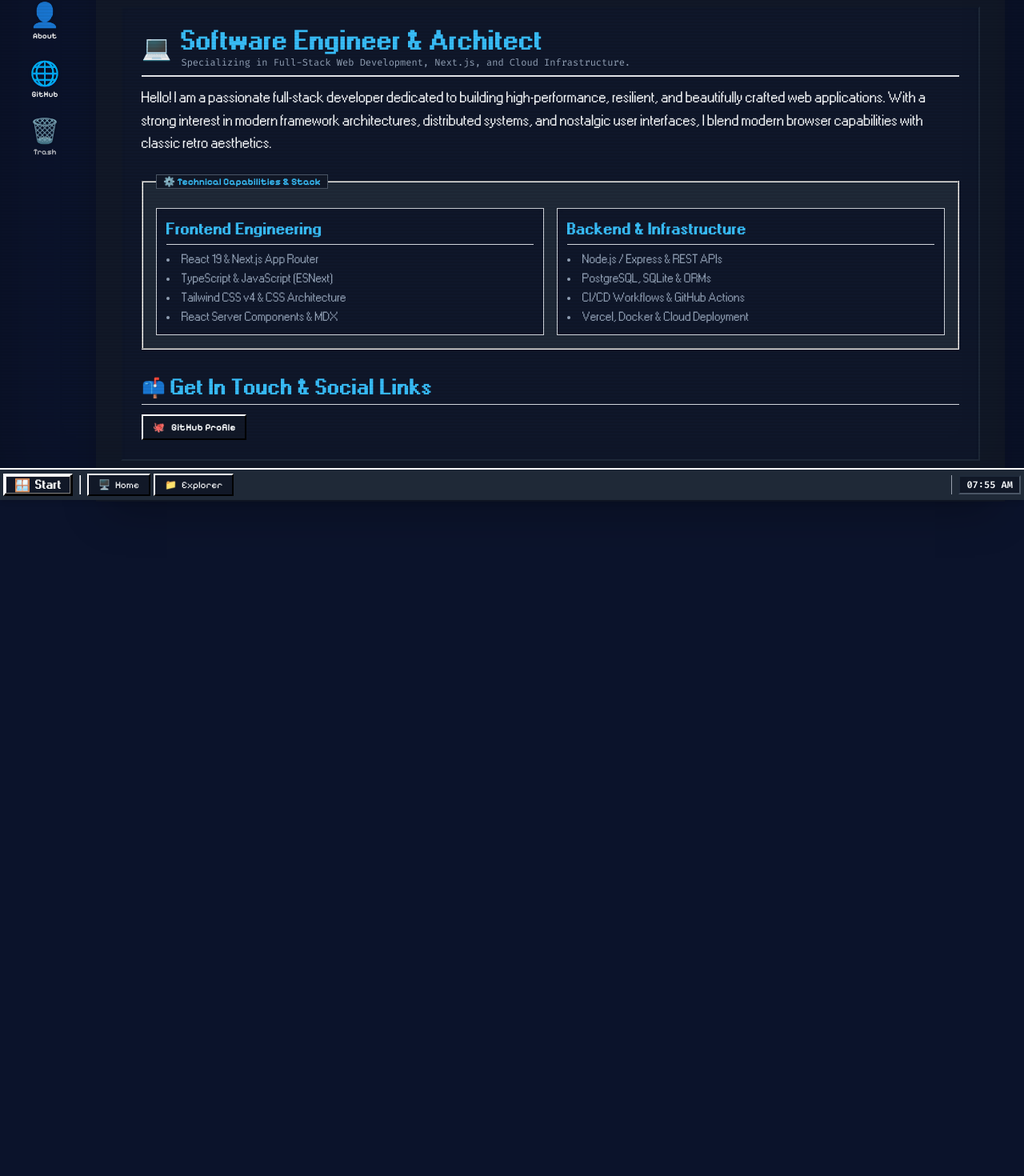
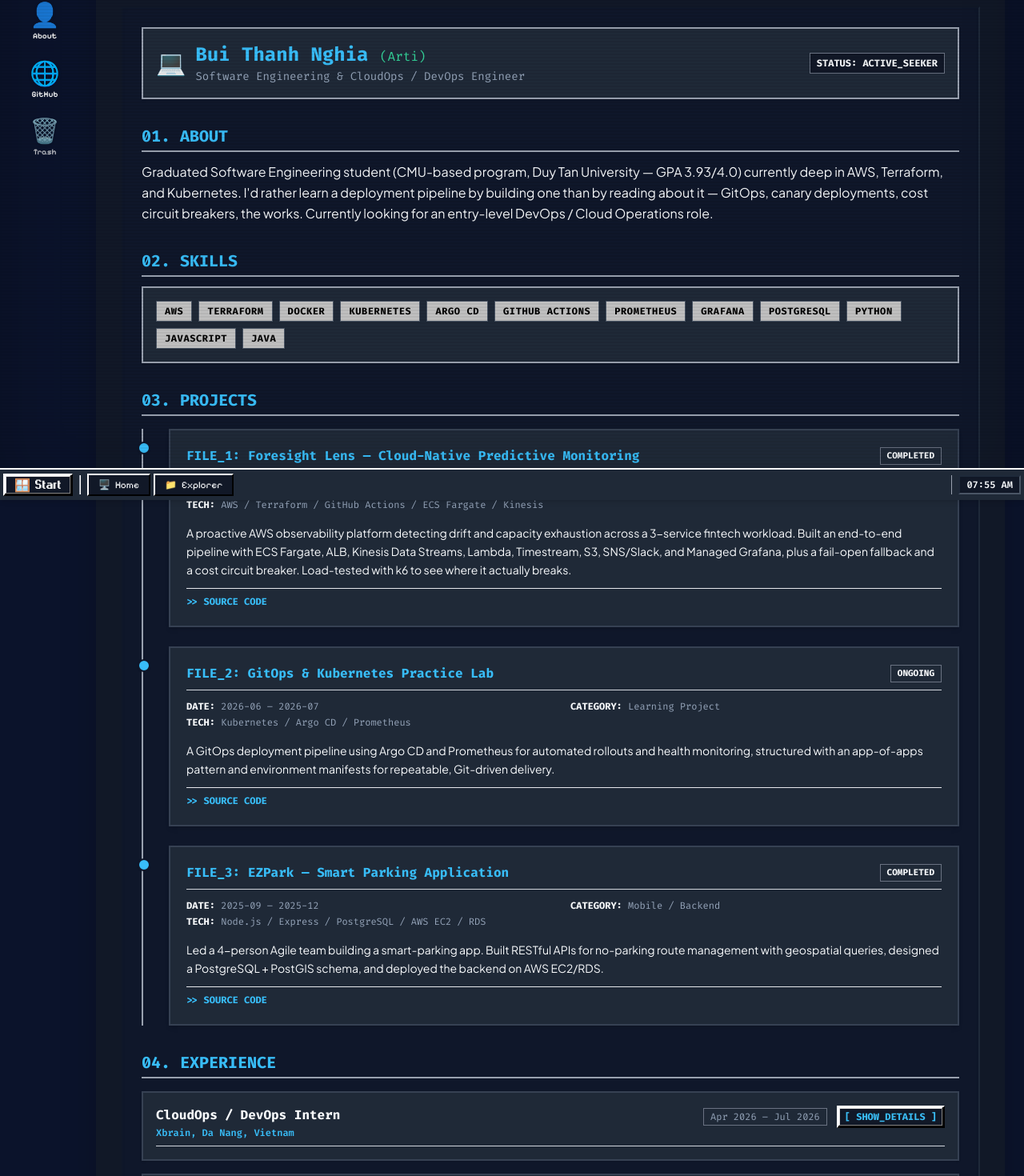
Before and after one commit to BuiThanhNghiaDTU19122004/Blog, a Next.js app: page /about/about in a window 1280 px wide. Shown: the part 175-1645 px from the top of the page at 80% size. Before the commit the page ends 882 px from the top, so only its background shows below. Built offline with nearby package versions, Linux system fonts and the light colour scheme.

Commit message:
feat(about): rebuild About Me page with timeline and interactive experience toggles

```diff
--- a/app/[locale]/about/page.tsx
+++ b/app/[locale]/about/page.tsx
@@ -1,10 +1,80 @@
 import Link from 'next/link'
 import { Window } from '@/components/win98/Window'
 import { getDictionary } from '@/lib/i18n/dictionary'
+import { ExperienceItem } from '@/components/win98/ExperienceItem'
 
 interface AboutPageProps {
   params: Promise<{ locale: string }>
 }
+
+// ponytail: static dataset matching terminal/file-card about page structure
+const skills = [
+  'AWS',
+  'Terraform',
+  'Docker',
+  'Kubernetes',
+  'Argo CD',
+  'GitHub Actions',
+  'Prometheus',
+  'Grafana',
+  'PostgreSQL',
+  'Python',
+  'JavaScript',
+  'Java',
+]
+
+const projects = [
+  {
+    fileId: 'FILE_1',
+    name: 'Foresight Lens — Cloud-Native Predictive Monitoring',
+    date: '2026-06 – 2026-07',
+    status: 'Completed',
+    category: 'Cloud Observability / Fintech',
+    tech: 'AWS / Terraform / GitHub Actions / ECS Fargate / Kinesis',
+    description:
+      'A proactive AWS observability platform detecting drift and capacity exhaustion across a 3-service fintech workload. Built an end-to-end pipeline with ECS Fargate, ALB, Kinesis Data Streams, Lambda, Timestream, S3, SNS/Slack, and Managed Grafana, plus a fail-open fallback and a cost circuit breaker. Load-tested with k6 to see where it actually breaks.',
+    sourceUrl: 'github.com/BuiThanhNghiaDTU19122004/CDO07-Capstone',
+  },
+  {
+    fileId: 'FILE_2',
+    name: 'GitOps & Kubernetes Practice Lab',
+    date: '2026-06 – 2026-07',
+    status: 'Ongoing',
+    category: 'Learning Project',
+    tech: 'Kubernetes / Argo CD / Prometheus',
+    description:
+      'A GitOps deployment pipeline using Argo CD and Prometheus for automated rollouts and health monitoring, structured with an app-of-apps pattern and environment manifests for repeatable, Git-driven delivery.',
+    sourceUrl: 'github.com/BuiThanhNghiaDTU19122004/gitops',
+  },
+  {
+    fileId: 'FILE_3',
+    name: 'EZPark — Smart Parking Application',
+    date: '2025-09 – 2025-12',
+    status: 'Completed',
+    category: 'Mobile / Backend',
+    tech: 'Node.js / Express / PostgreSQL / AWS EC2 / RDS',
+    description:
+      'Led a 4-person Agile team building a smart-parking app. Built RESTful APIs for no-parking route management with geospatial queries, designed a PostgreSQL + PostGIS schema, and deployed the backend on AWS EC2/RDS.',
+    sourceUrl: 'github.com/NagikoPokPok/EZPark',
+  },
+]
+
+const experiences = [
+  {
+    title: 'CloudOps / DevOps Intern',
+    companyLocation: 'Xbrain, Da Nang, Vietnam',
+    dateRange: 'Apr 2026 – Jul 2026',
+    details:
+      'Acquired foundational knowledge across AWS CloudOps services, focusing on architecture and system design best practices. Studied and practiced core Kubernetes concepts, automated GitOps workflows, and canary deployment strategies.',
+  },
+  {
+    title: 'Graduation Internship — Team Lead',
+    companyLocation: 'Kaopiz Holdings, Da Nang, Vietnam',
+    dateRange: 'Sep 2025 – Dec 2025',
+    details:
+      'Led a 4-member Agile/Scrum team designing and developing EZPark, a smart-parking app, through Daily Scrum, Sprint Planning, and Retrospectives. Collaborated on system architecture and implemented backend RESTful APIs and database integration.',
+  },
+]
 
 export default async function AboutPage({ params }: AboutPageProps) {
   const { locale } = await params
@@ -12,9 +82,9 @@ export default async function AboutPage({ params }: AboutPageProps) {
 
   return (
     <Window
-      title={`User Profile - [profile.exe]`}
+      title={`User Profile - [Bui Thanh Nghia (Arti) - profile.exe]`}
       icon="👤"
-      address={`C:\\Blog\\User\\profile.exe`}
+      address={`C:\\Blog\\User\\BuiThanhNghia\\profile.exe`}
       statusText={`${dict.systemStatus} | System Memory: 640KB OK`}
     >
       <div className="space-y-6">
@@ -28,83 +98,160 @@ export default async function AboutPage({ params }: AboutPageProps) {
             <span>{dict.backToExplorer}</span>
           </Link>
 
-          <div className="flex items-center gap-2 text-xs font-mono text-gray-700">
-            <span className="bg-white border border-gray-500 px-2 py-0.5 shadow-inner">
-              SYSTEM USER
+          <div className="flex items-center gap-2 text-xs font-mono text-gray-700 dark:text-gray-300">
+            <span className="bg-[var(--bg-surface)] border border-gray-500 px-2 py-0.5 shadow-inner text-[var(--text-main)] font-bold">
+              USER: BUI THANH NGHIA (ARTI)
             </span>
           </div>
         </div>
 
-        {/* Main Content Box */}
-        <div className="bg-[var(--bg-surface-inset)] border-2 border-gray-800 border-t-gray-900 border-l-gray-900 p-4 sm:p-6 shadow-inner space-y-6">
-          <section className="space-y-3">
-            <div className="flex items-center gap-3 border-b-2 border-gray-200 pb-2">
+        {/* Main Terminal Content Box */}
+        <div className="bg-[var(--bg-surface-inset)] border-2 border-gray-800 border-t-gray-900 border-l-gray-900 p-4 sm:p-6 shadow-inner space-y-8 font-mono">
+          {/* Profile Name Banner */}
+          <div className="flex flex-wrap items-center justify-between gap-4 border-2 border-gray-400 dark:border-gray-700 pb-4 bg-[var(--bg-surface-subtle)] p-4 shadow-sm">
+            <div className="flex items-center gap-3">
               <span className="text-3xl select-none">💻</span>
               <div>
-                <h1 className="text-3xl font-bold font-crt text-[var(--accent-primary)]">
-                  Software Engineer & Architect
+                <h1 className="text-xl sm:text-2xl font-bold font-mono text-[var(--accent-primary)]">
+                  Bui Thanh Nghia <span className="text-sm sm:text-base text-[var(--accent-secondary)] font-normal">(Arti)</span>
                 </h1>
-                <p className="text-xs font-mono text-[var(--text-muted)]">
-                  Specializing in Full-Stack Web Development, Next.js, and Cloud Infrastructure.
+                <p className="text-xs sm:text-sm font-mono text-[var(--text-muted)] mt-0.5">
+                  Software Engineering &amp; CloudOps / DevOps Engineer
                 </p>
               </div>
             </div>
+            <div className="flex items-center gap-2 font-mono text-xs">
+              <span className="bg-[var(--bg-surface)] border border-gray-500 px-2 py-1 shadow-inner text-[var(--text-main)] font-bold">
+                STATUS: ACTIVE_SEEKER
+              </span>
+            </div>
+          </div>
 
-            <p className="font-body text-[1.05rem] text-[var(--text-main)] leading-[1.7]">
-              {locale === 'vi'
-                ? 'Xin chào! Tôi là một nhà phát triển full-stack đam mê xây dựng các ứng dụng web hiệu năng cao, bền vững và được thiết kế tỉ mỉ. Với sự quan tâm lớn dành cho kiến trúc framework hiện đại, hệ thống phân tán và giao diện hoài niệm, tôi kết hợp sức mạnh trình duyệt hiện đại với thẩm mỹ retro cổ điển.'
-                : 'Hello! I am a passionate full-stack developer dedicated to building high-performance, resilient, and beautifully crafted web applications. With a strong interest in modern framework architectures, distributed systems, and nostalgic user interfaces, I blend modern browser capabilities with classic retro aesthetics.'}
+          {/* 01. ABOUT */}
+          <section className="space-y-3">
+            <h2 className="text-lg sm:text-xl font-bold font-mono text-[var(--accent-primary)] border-b-2 border-gray-400 dark:border-gray-700 pb-1">
+              01. ABOUT
+            </h2>
+            <p className="font-sans text-sm sm:text-base text-[var(--text-main)] leading-relaxed">
+              Graduated Software Engineering student (CMU-based program, Duy Tan University — GPA 3.93/4.0) currently deep in AWS, Terraform, and Kubernetes. I'd rather learn a deployment pipeline by building one than by reading about it — GitOps, canary deployments, cost circuit breakers, the works. Currently looking for an entry-level DevOps / Cloud Operations role.
             </p>
           </section>
 
-          {/* Technical Skills Section */}
-          <fieldset className="border-2 border-gray-400 p-4 bg-[var(--bg-surface-subtle)] shadow-sm">
-            <legend className="font-win98 font-bold text-xs text-[var(--accent-primary)] px-2 bg-[var(--bg-surface)] border border-gray-600">
-              ⚙️ Technical Capabilities & Stack
-            </legend>
+          {/* 02. SKILLS */}
+          <section className="space-y-3">
+            <h2 className="text-lg sm:text-xl font-bold font-mono text-[var(--accent-primary)] border-b-2 border-gray-400 dark:border-gray-700 pb-1">
+              02. SKILLS
+            </h2>
+            <div className="border-2 border-gray-400 dark:border-gray-600 p-4 bg-[var(--bg-surface-subtle)] shadow-sm flex flex-wrap gap-2">
+              {skills.map((skill) => (
+                <span
+                  key={skill}
+                  className="text-xs font-mono bg-[#c0c0c0] dark:bg-[var(--bg-surface-card)] text-black dark:text-[var(--text-main)] font-bold px-2.5 py-1 border border-gray-600 uppercase tracking-wider shadow-xs"
+                >
+                  {skill}
+                </span>
+              ))}
+            </div>
+          </section>
 
-            <div className="grid grid-cols-1 sm:grid-cols-2 gap-4 mt-2 font-body text-sm">
-              <div className="bg-[var(--bg-surface-inset)] p-3 border border-gray-300 shadow-inner">
-                <h3 className="font-crt font-bold text-lg text-[var(--accent-primary)] border-b border-gray-300 pb-1 mb-2">
-                  Frontend Engineering
+          {/* 03. PROJECTS */}
+          <section className="space-y-4">
+            <h2 className="text-lg sm:text-xl font-bold font-mono text-[var(--accent-primary)] border-b-2 border-gray-400 dark:border-gray-700 pb-1">
+              03. PROJECTS
+            </h2>
+
+            {/* Timeline container */}
+            <div className="relative pl-6 sm:pl-8 border-l-2 border-gray-400 dark:border-gray-600 space-y-6 my-4">
+              {projects.map((project) => (
+                <div key={project.fileId} className="relative group">
+                  {/* Dot marker on vertical line */}
+                  <div className="absolute -left-[31px] sm:-left-[39px] top-4 w-4 h-4 rounded-full bg-[var(--accent-primary)] border-2 border-[var(--bg-surface-inset)] shadow-xs" />
+
+                  {/* File card */}
+                  <div className="bg-[var(--bg-surface-card)] border-2 border-gray-700 p-4 sm:p-5 shadow-md space-y-3 font-mono">
+                    <div className="flex flex-wrap items-center justify-between gap-2 border-b border-gray-300 dark:border-gray-700 pb-2">
+                      <h3 className="font-bold text-sm sm:text-base text-[var(--accent-primary)]">
+                        {project.fileId}: {project.name}
                       </h3>
-                <ul className="list-disc list-inside space-y-1 text-[var(--text-muted)]">
-                  <li>React 19 & Next.js App Router</li>
-                  <li>TypeScript & JavaScript (ESNext)</li>
-                  <li>Tailwind CSS v4 & CSS Architecture</li>
-                  <li>React Server Components & MDX</li>
-                </ul>
+                      <span className="text-[11px] font-bold px-2 py-0.5 border border-gray-500 bg-[var(--bg-surface-subtle)] text-[var(--text-main)]">
+                        {project.status.toUpperCase()}
+                      </span>
                     </div>
 
-              <div className="bg-[var(--bg-surface-inset)] p-3 border border-gray-300 shadow-inner">
-                <h3 className="font-crt font-bold text-lg text-[var(--accent-primary)] border-b border-gray-300 pb-1 mb-2">
-                  Backend & Infrastructure
-                </h3>
-                <ul className="list-disc list-inside space-y-1 text-[var(--text-muted)]">
-                  <li>Node.js / Express & REST APIs</li>
-                  <li>PostgreSQL, SQLite & ORMs</li>
-                  <li>CI/CD Workflows & GitHub Actions</li>
-                  <li>Vercel, Docker & Cloud Deployment</li>
-                </ul>
+                    <div className="grid grid-cols-1 sm:grid-cols-2 gap-x-4 gap-y-1 text-xs text-[var(--text-muted)]">
+                      <div>
+                        <span className="font-bold text-[var(--text-main)]">DATE:</span> {project.date}
+                      </div>
+                      <div>
+                        <span className="font-bold text-[var(--text-main)]">CATEGORY:</span> {project.category}
+                      </div>
+                      <div className="sm:col-span-2">
+                        <span className="font-bold text-[var(--text-main)]">TECH:</span> {project.tech}
                       </div>
                     </div>
-          </fieldset>
 
-          {/* Contact & Social Links Section */}
-          <section className="space-y-3 pt-2">
-            <h2 className="text-2xl font-bold font-crt text-[var(--accent-primary)] border-b border-gray-300 pb-1">
-              📫 Get In Touch & Social Links
-            </h2>
-            <div className="flex flex-wrap gap-3 font-win98 text-xs">
+                    <p className="font-sans text-xs sm:text-sm text-[var(--text-main)] leading-relaxed pt-1">
+                      {project.description}
+                    </p>
+
+                    <div className="pt-2 border-t border-gray-200 dark:border-gray-800">
                       <a
-                href="https://github.com/BuiThanhNghiaDTU19122004"
+                        href={project.sourceUrl.startsWith('http') ? project.sourceUrl : `https://${project.sourceUrl}`}
                         target="_blank"
                         rel="noreferrer"
-                className="flex items-center gap-2 px-3 py-1.5 border-2 border-t-white border-l-white border-b-black border-r-black bg-[var(--bg-surface)] hover:bg-[var(--bg-surface-subtle)] text-[var(--text-main)] font-bold no-underline"
+                        className="inline-flex items-center gap-1 font-mono font-bold text-xs text-[var(--accent-primary)] hover:underline"
                       >
-                <span>🐙</span>
-                <span>GitHub Profile</span>
+                        <span>&gt;&gt; SOURCE CODE</span>
                       </a>
+                    </div>
+                  </div>
+                </div>
+              ))}
+            </div>
+          </section>
+
+          {/* 04. EXPERIENCE */}
+          <section className="space-y-4">
+            <h2 className="text-lg sm:text-xl font-bold font-mono text-[var(--accent-primary)] border-b-2 border-gray-400 dark:border-gray-700 pb-1">
+              04. EXPERIENCE
+            </h2>
+
+            <div className="space-y-4">
+              {experiences.map((exp) => (
+                <ExperienceItem
+                  key={exp.title + exp.companyLocation}
+                  title={exp.title}
+                  companyLocation={exp.companyLocation}
+                  dateRange={exp.dateRange}
+                  details={exp.details}
+                />
+              ))}
+            </div>
+          </section>
+
+          {/* 05. EDUCATION */}
+          <section className="space-y-3">
+            <h2 className="text-lg sm:text-xl font-bold font-mono text-[var(--accent-primary)] border-b-2 border-gray-400 dark:border-gray-700 pb-1">
+              05. EDUCATION
+            </h2>
+
+            <div className="border-2 border-gray-700 border-l-4 border-l-[var(--accent-primary)] p-4 sm:p-5 bg-[var(--bg-surface-card)] shadow-sm space-y-2 font-mono">
+              <div className="flex flex-wrap items-start justify-between gap-2 border-b border-gray-300 dark:border-gray-700 pb-2">
+                <div>
+                  <h3 className="font-bold text-sm sm:text-base text-[var(--text-main)]">
+                    Duy Tan University (CMU-based program)
+                  </h3>
+                  <p className="text-xs text-[var(--accent-primary)] font-semibold mt-0.5">
+                    Bachelor of Science in Software Engineering
+                  </p>
+                </div>
+                <span className="text-xs text-[var(--text-muted)] bg-[var(--bg-surface-subtle)] px-2 py-0.5 border border-gray-500">
+                  2022 – 2026
+                </span>
+              </div>
+              <div className="font-sans text-xs sm:text-sm text-[var(--text-muted)] pt-1 leading-relaxed">
+                GPA 3.93/4.0 • Excellence Scholarship (Years 1, 2, 3) • TOEIC 950/990 • Encouragement Prize, Student Scientific Research Conference 2025
+              </div>
             </div>
           </section>
         </div>
--- /dev/null
+++ b/components/win98/ExperienceItem.tsx
@@ -0,0 +1,51 @@
+'use client'
+
+import { useState } from 'react'
+
+interface ExperienceItemProps {
+  title: string
+  companyLocation: string
+  dateRange: string
+  details: string
+}
+
+export function ExperienceItem({
+  title,
+  companyLocation,
+  dateRange,
+  details,
+}: ExperienceItemProps) {
+  // ponytail: simple state toggle for experience detail expansion
+  const [isExpanded, setIsExpanded] = useState(false)
+
+  return (
+    <div className="bg-[var(--bg-surface-card)] border-2 border-gray-700 p-4 shadow-sm space-y-2 font-mono">
+      <div className="flex flex-wrap items-start justify-between gap-2 border-b border-gray-300 dark:border-gray-700 pb-2">
+        <div>
+          <h3 className="font-bold text-sm sm:text-base text-[var(--text-main)]">
+            {title}
+          </h3>
+          <p className="text-xs text-[var(--accent-primary)] font-semibold mt-0.5">
+            {companyLocation}
+          </p>
+        </div>
+        <div className="flex items-center gap-2 sm:gap-3 flex-wrap">
+          <span className="text-xs text-[var(--text-muted)] bg-[var(--bg-surface-subtle)] px-2 py-0.5 border border-gray-500">
+            {dateRange}
+          </span>
+          <button
+            onClick={() => setIsExpanded(!isExpanded)}
+            className="text-xs font-mono font-bold px-2 py-1 border-2 border-t-white border-l-white border-b-black border-r-black bg-[var(--bg-surface)] hover:bg-[var(--bg-surface-subtle)] active:border-black text-[var(--accent-primary)] cursor-pointer select-none"
+          >
+            {isExpanded ? '[ HIDE_DETAILS ]' : '[ SHOW_DETAILS ]'}
+          </button>
+        </div>
+      </div>
+      {isExpanded && (
+        <div className="pt-2 font-sans text-xs sm:text-sm text-[var(--text-muted)] leading-relaxed">
+          {details}
+        </div>
+      )}
+    </div>
+  )
+}
--- a/data/post-views.json
+++ b/data/post-views.json
@@ -1,5 +1,6 @@
 {
   "architecting-modern-web-apps-with-nextjs-app-router": 1342,
   "welcome-to-the-developer-desktop-blog": 2762,
-  "nextjs-app-router-architecture": 6
+  "nextjs-app-router-architecture": 6,
+  "welcome": 4
 }
```
Also changed, not shown: 1 other file (tests, documents, lock files or other folders). Lines whose indentation alone changed are shown as unchanged.
